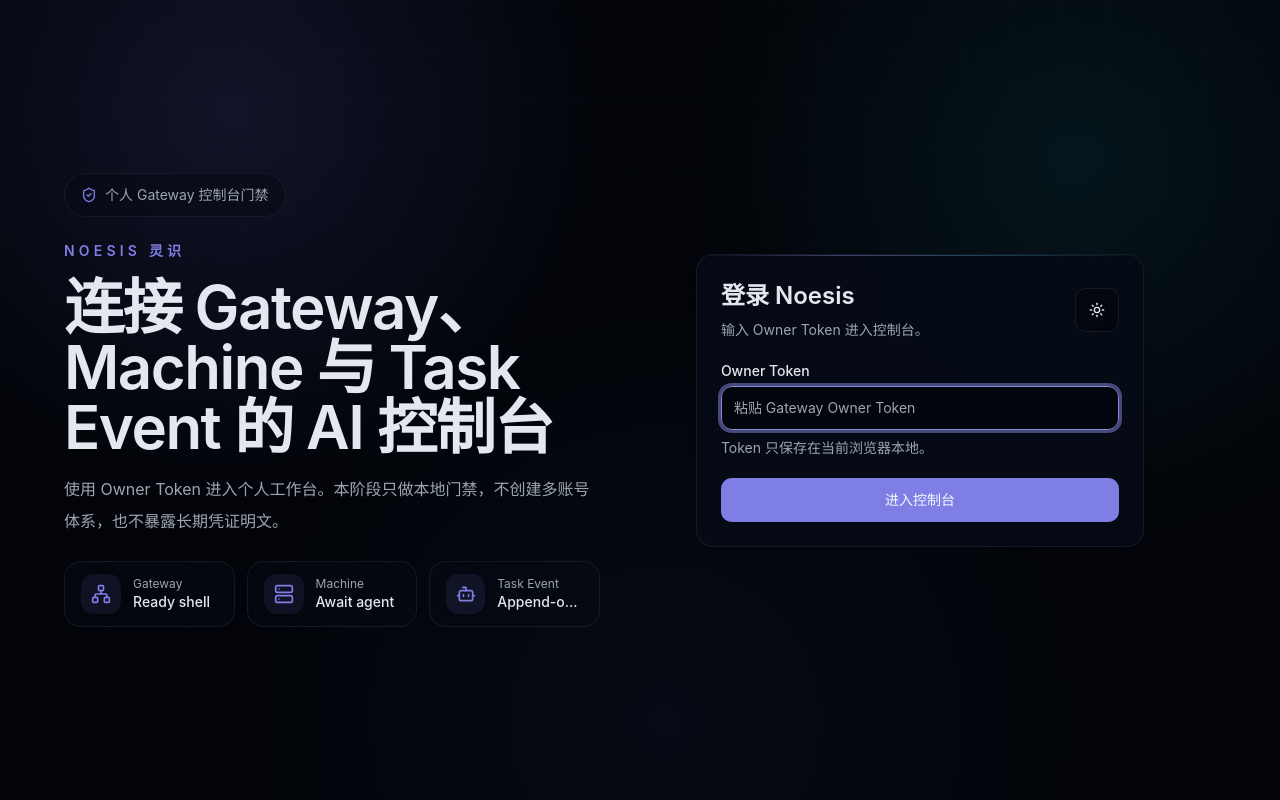
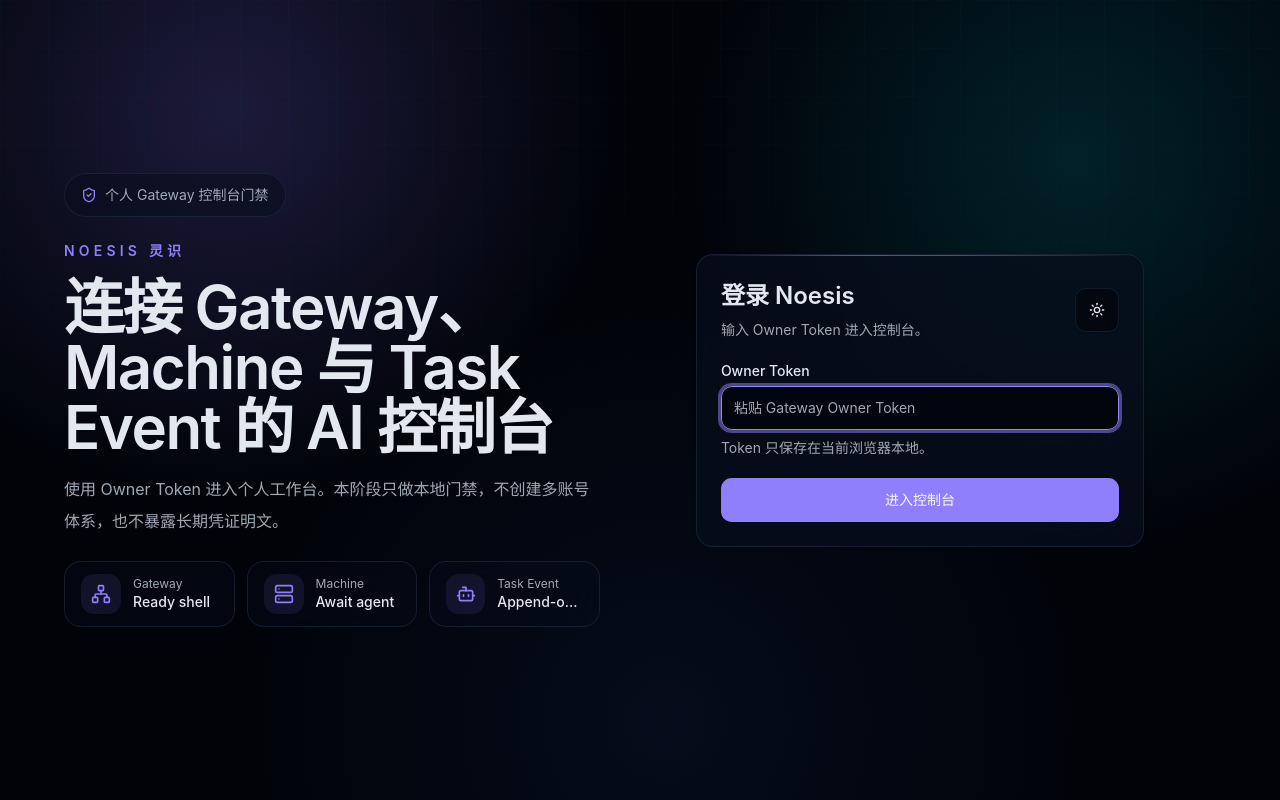
Before and after one commit to xuzhen97/noesis, a React (Vite) app in the folder packages/web/: page / in a window 1280 px wide. Built offline with nearby package versions, Linux system fonts and the light colour scheme.

Commit message:
style(web): 调整暗色赛博玻璃主题

```diff
--- a/packages/web/src/styles.css
+++ b/packages/web/src/styles.css
@@ -26,24 +26,24 @@
 }
 
 .dark {
-	--background: oklch(0.105 0.018 260);
+	--background: oklch(0.098 0.022 260);
 	--foreground: oklch(0.93 0.012 255);
-	--card: oklch(0.155 0.024 260 / 0.82);
+	--card: oklch(0.17 0.032 262 / 0.72);
 	--card-foreground: oklch(0.93 0.012 255);
-	--popover: oklch(0.145 0.024 260);
+	--popover: oklch(0.15 0.03 262);
 	--popover-foreground: oklch(0.93 0.012 255);
-	--primary: oklch(0.64 0.15 282);
+	--primary: oklch(0.67 0.18 286);
 	--primary-foreground: oklch(0.98 0.008 260);
-	--secondary: oklch(0.215 0.026 260);
+	--secondary: oklch(0.22 0.032 262);
 	--secondary-foreground: oklch(0.88 0.014 255);
-	--muted: oklch(0.215 0.024 260);
-	--muted-foreground: oklch(0.72 0.02 255);
-	--accent: oklch(0.66 0.105 205);
+	--muted: oklch(0.22 0.03 262);
+	--muted-foreground: oklch(0.73 0.022 255);
+	--accent: oklch(0.7 0.13 205);
 	--accent-foreground: oklch(0.09 0.018 260);
 	--destructive: oklch(0.64 0.19 25);
-	--border: oklch(0.3 0.026 260 / 0.68);
-	--input: oklch(0.245 0.026 260 / 0.78);
-	--ring: oklch(0.66 0.13 282);
+	--border: oklch(0.34 0.045 260 / 0.64);
+	--input: oklch(0.25 0.032 262 / 0.76);
+	--ring: oklch(0.68 0.16 286);
 }
 
 @theme inline {
@@ -113,9 +113,9 @@
 		z-index: -2;
 		content: "";
 		background:
-			radial-gradient(circle at 18% 14%, oklch(0.56 0.16 282 / 0.16), transparent 24rem),
-			radial-gradient(circle at 84% 20%, oklch(0.62 0.1 205 / 0.12), transparent 24rem),
-			radial-gradient(circle at 52% 90%, oklch(0.45 0.12 260 / 0.08), transparent 26rem),
+			radial-gradient(circle at 18% 14%, oklch(0.66 0.2 286 / 0.2), transparent 24rem),
+			radial-gradient(circle at 84% 20%, oklch(0.72 0.14 205 / 0.16), transparent 24rem),
+			radial-gradient(circle at 52% 90%, oklch(0.5 0.16 260 / 0.1), transparent 26rem),
 			var(--background);
 	}
 
@@ -125,10 +125,10 @@
 		z-index: -1;
 		content: "";
 		pointer-events: none;
-		opacity: 0.14;
+		opacity: 0.18;
 		background-image:
-			linear-gradient(to right, oklch(0.76 0.06 260 / 0.12) 1px, transparent 1px),
-			linear-gradient(to bottom, oklch(0.76 0.06 260 / 0.1) 1px, transparent 1px);
+			linear-gradient(to right, oklch(0.72 0.12 205 / 0.14) 1px, transparent 1px),
+			linear-gradient(to bottom, oklch(0.7 0.13 286 / 0.11) 1px, transparent 1px);
 		background-size: 48px 48px;
 		mask-image: linear-gradient(to bottom, black, transparent 72%);
 	}
@@ -143,7 +143,7 @@
 	}
 
 	.noesis-sidebar {
-		@apply hidden border-r border-border/70 bg-card/40 p-4 backdrop-blur-xl lg:flex lg:flex-col;
+		@apply hidden border-r border-border/75 bg-card/35 p-4 backdrop-blur-2xl lg:flex lg:flex-col;
 		transition:
 			padding 200ms ease-out,
 			background-color 200ms ease-out;
@@ -181,10 +181,11 @@
 	}
 
 	.noesis-panel {
-		@apply border border-border/70 bg-card/80 shadow-xl backdrop-blur-xl;
+		@apply border border-border/75 bg-card/70 shadow-xl backdrop-blur-2xl;
 		box-shadow:
-			0 18px 60px oklch(0.03 0.03 260 / 0.28),
-			inset 0 1px 0 oklch(1 0 0 / 0.045);
+			0 18px 64px oklch(0.03 0.03 260 / 0.32),
+			0 0 0 1px oklch(0.7 0.13 205 / 0.1),
+			inset 0 1px 0 oklch(1 0 0 / 0.075);
 	}
 
 	.noesis-card-hover {
@@ -194,8 +195,9 @@
 	.noesis-card-hover:hover {
 		transform: translateY(-1px);
 		box-shadow:
-			0 18px 52px oklch(0.04 0.04 260 / 0.3),
-			0 0 0 1px oklch(0.64 0.12 282 / 0.14);
+			0 18px 56px oklch(0.04 0.04 260 / 0.34),
+			0 0 0 1px oklch(0.7 0.13 205 / 0.16),
+			0 0 24px oklch(0.67 0.18 286 / 0.1);
 	}
 
 	.noesis-nav-link {
@@ -207,8 +209,10 @@
 	}
 
 	.noesis-nav-link.active {
-		@apply border-primary/55 bg-primary/10 text-foreground;
-		box-shadow: inset 3px 0 0 var(--primary);
+		@apply border-primary/60 bg-primary/10 text-foreground;
+		box-shadow:
+			inset 3px 0 0 var(--primary),
+			0 0 18px oklch(0.67 0.18 286 / 0.08);
 	}
 
 	.noesis-tech-line {
@@ -216,8 +220,8 @@
 		background: linear-gradient(
 			90deg,
 			transparent,
-			oklch(0.64 0.13 282 / 0.46),
-			oklch(0.66 0.1 205 / 0.36),
+			oklch(0.67 0.18 286 / 0.56),
+			oklch(0.7 0.13 205 / 0.5),
 			transparent
 		);
 	}
```
